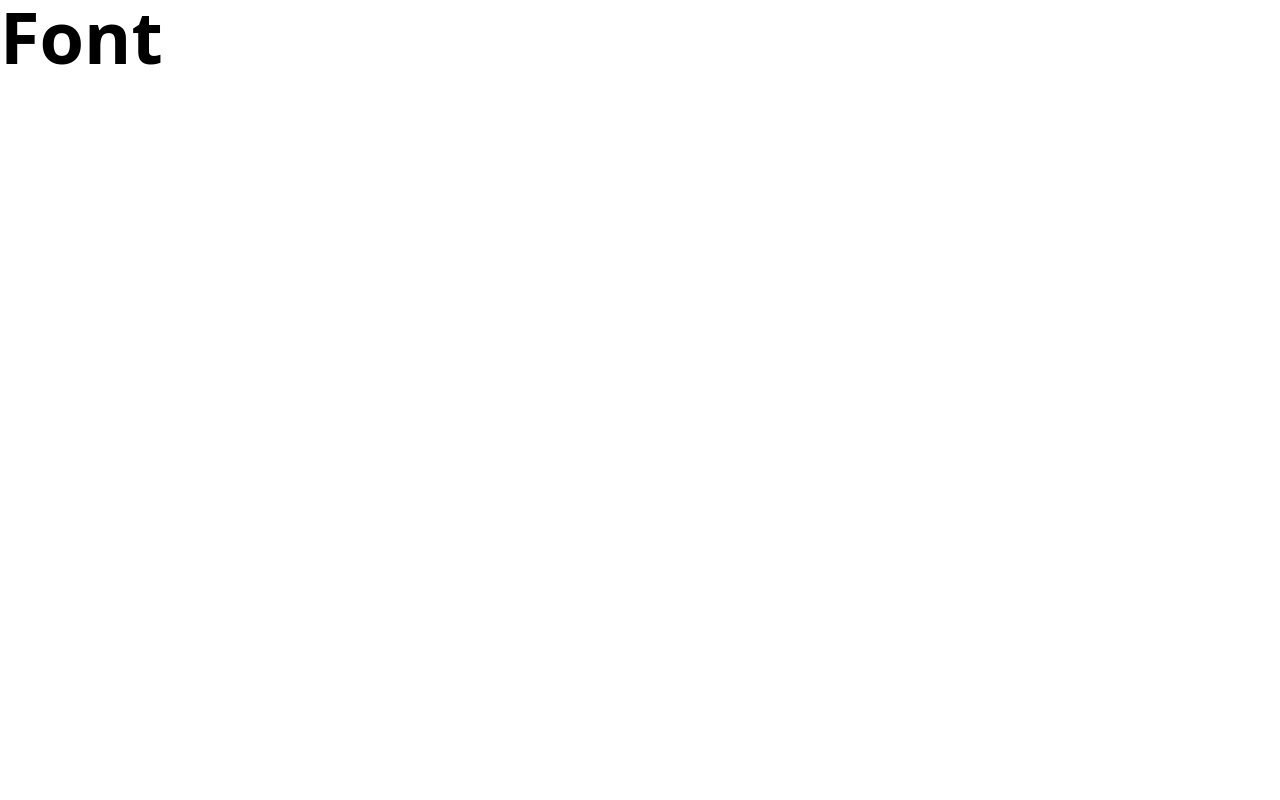
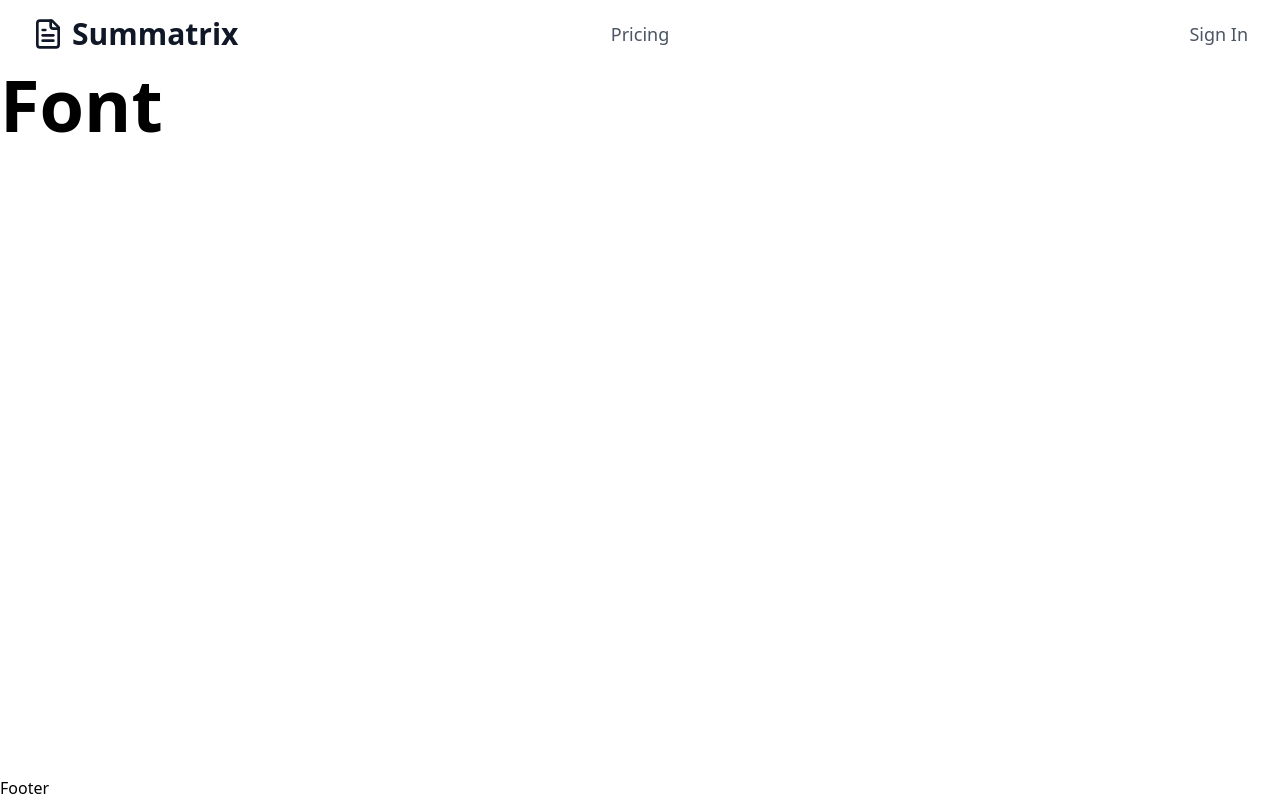
Before and after one commit to MostakemHossain/Summatrix, a Next.js app: page / in a window 1280 px wide. Built offline with nearby package versions, Linux system fonts and the light colour scheme.

Commit message:
navbar added

```diff
--- a/app/layout.tsx
+++ b/app/layout.tsx
@@ -1,3 +1,5 @@
+import Footer from "@/components/common/Footer";
+import Header from "@/components/common/Header";
 import type { Metadata } from "next";
 import { Source_Sans_3 as FontSans } from "next/font/google";
 import "./globals.css";
@@ -22,7 +24,11 @@
   return (
     <html lang="en">
       <body className={`${fontSans.variable} font-sans  antialiased`}>
-        {children}
+        <div className="min-h-screen relative flex flex-col">
+          <Header />
+          <main className="flex-1">{children}</main>
+          <Footer />
+        </div>
       </body>
     </html>
   );
--- /dev/null
+++ b/components/common/Footer.tsx
@@ -0,0 +1,3 @@
+export default function Footer() {
+  return <div>Footer</div>;
+}
--- /dev/null
+++ b/components/common/Header.tsx
@@ -0,0 +1,40 @@
+import { FileText } from "lucide-react";
+import { Button } from "../ui/button";
+import NavLink from "./nav-link";
+
+export default function Header() {
+  const isLogin = false;
+  return (
+    <nav className="container flex items-center justify-between py-4 lg:px-8 px-2 mx-auto">
+      <div className="flex lg:flex-1">
+        <NavLink
+          href={"/"}
+          className="flex items-center gap-1 lg:gap-2 shrink-0"
+        >
+          <FileText className="w-5 h-5 lg:w-8 lg:h-8 text-gray-900 hover:rotate-12 transform transition duration-200 ease-in-out" />
+          <span className="font-extrabold lg:text-3xl text-gray-900">
+            {" "}
+            Summatrix
+          </span>
+        </NavLink>
+      </div>
+      <div className="flex lg:justify-center gap-4 lg:gap-12 lg:items-center">
+        <NavLink href={"/#pricing"}>Pricing</NavLink>
+        {isLogin && <NavLink href={"/dashboard"}>Your Summaries</NavLink>}
+      </div>
+      <div className="flex lg:justify-end lg:flex-1">
+        {isLogin ? (
+          <div className="flex  gap-2 items-center">
+            <NavLink href={"/upload"}>Upload a PDF</NavLink>
+            <div>Pro</div>
+            <Button>User</Button>
+          </div>
+        ) : (
+          <div>
+            <NavLink href={"/sign-in"}>Sign In</NavLink>
+          </div>
+        )}
+      </div>
+    </nav>
+  );
+}
--- /dev/null
+++ b/components/common/nav-link.tsx
@@ -0,0 +1,29 @@
+"use client";
+import { cn } from "@/lib/utils";
+import Link from "next/link";
+import { usePathname } from "next/navigation";
+import { ReactNode } from "react";
+
+interface NavLinkProps {
+  href: string;
+  children: ReactNode;
+  className?: string;
+}
+
+export default function NavLink({ href, children, className }: NavLinkProps) {
+  const pathname = usePathname();
+  const isActive =
+    href === pathname || (href !== "/" && pathname.startsWith(href));
+  return (
+    <Link
+      className={cn(
+        "transition-colors text-lg duration-200 text-gray-600 hover:text-rose-500",
+        className,
+        isActive && "text-rose-500"
+      )}
+      href={href}
+    >
+      {children}
+    </Link>
+  );
+}
```
